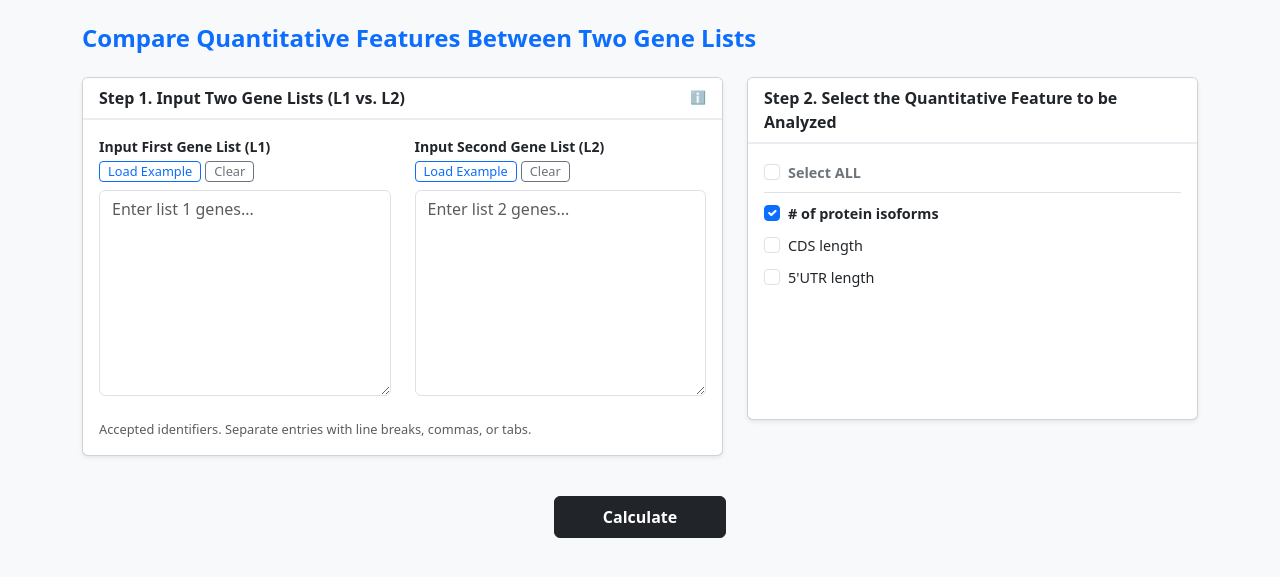
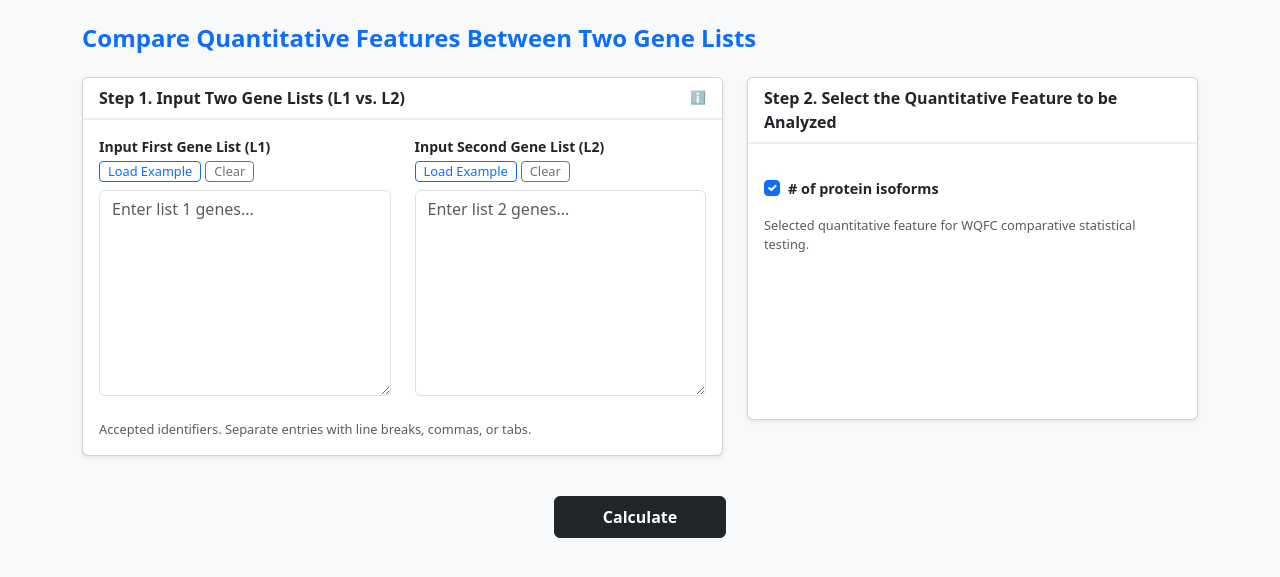
Before and after one commit to Chen-wunyi/CSBP, a Django app: page /calculate/ in a window 1280 px wide. Shown: the part 56-633 px from the top of the page. Run offline with Django 5.2, Linux system fonts and the light colour scheme.

Commit message:
fix: update calculate html and requirements

```diff
--- a/hw1/templates/hw1/calculate.html
+++ b/hw1/templates/hw1/calculate.html
@@ -38,7 +38,7 @@
         <form method="POST" id="calculateForm">
             {% csrf_token %}
             <div class="row">
-                <!-- Step 1: 第一組與第二組基因列表輸入框 -->
+                <!-- Step 1: 兩組基因清單輸入 -->
                 <div class="col-md-7">
                     <div class="card shadow-sm mb-4">
                         <div class="card-header d-flex justify-content-between align-items-center">
@@ -78,37 +78,21 @@
                     </div>
                 </div>
 
-                <!-- Step 2: 選擇定量特徵 (參考 WQFC 介面) -->
+                <!-- Step 2: 選擇定量特徵 (僅保留 # of protein isoforms) -->
                 <div class="col-md-5">
                     <div class="card shadow-sm mb-4">
                         <div class="card-header">
                             Step 2. Select the Quantitative Feature to be Analyzed
                         </div>
                         <div class="card-body" style="min-height: 275px;">
-                            <div class="form-check mb-2 border-bottom pb-2">
-                                <input class="form-check-input" type="checkbox" id="selectAllFeatures">
-                                <label class="form-check-label fw-bold text-secondary" for="selectAllFeatures" style="font-size: 0.9rem;">
-                                    Select ALL
-                                </label>
-                            </div>
-                            <div class="form-check mt-2">
-                                <input class="form-check-input feature-checkbox" type="checkbox" name="features" value="rna_isoform" id="rnaIsoform" checked>
+                            <div class="form-check mt-3">
+                                <input class="form-check-input" type="checkbox" name="features" value="rna_isoform" id="rnaIsoform" checked onclick="return false;">
                                 <label class="form-check-label fw-semibold" for="rnaIsoform" style="font-size: 0.9rem;">
                                     # of protein isoforms
                                 </label>
                             </div>
-                            <!-- 預留未來擴充其他特徵選項 -->
-                            <div class="form-check mt-2">
-                                <input class="form-check-input feature-checkbox" type="checkbox" name="features" value="cds_length" id="cdsLength">
-                                <label class="form-check-label" for="cdsLength" style="font-size: 0.9rem;">
-                                    CDS length
-                                </label>
-                            </div>
-                            <div class="form-check mt-2">
-                                <input class="form-check-input feature-checkbox" type="checkbox" name="features" value="utr5_length" id="utr5Length">
-                                <label class="form-check-label" for="utr5Length" style="font-size: 0.9rem;">
-                                    5'UTR length
-                                </label>
+                            <div class="form-text mt-3 text-muted" style="font-size: 0.8rem;">
+                                Selected quantitative feature for WQFC comparative statistical testing.
                             </div>
                         </div>
                     </div>
@@ -195,9 +179,8 @@
 
     <!-- JavaScript 互動與按鈕功能 -->
     <script>
-        // List 1 範例按鈕事件 (對應參考解答之 CSR-1 High Targets 範例)[cite: 4]
+        // List 1 範例按鈕事件 (帶入正確的 CSR-1 High Targets 範例清單)
         document.getElementById('loadExample1Btn').addEventListener('click', function() {
-            document.getElementById('gene_input_15').value = ""; // 保險清空
             document.getElementById('gene_input_1').value = "WBGene00002228\nWBGene00017896\nWBGene00001601\nWBGene00002036\nWBGene00000549\nWBGene00002219\nWBGene00020464\nWBGene00013106";
         });
         document.getElementById('clear1Btn').addEventListener('click', function() {
@@ -205,33 +188,13 @@
             document.getElementById('gene_input_1').focus();
         });
 
-        // List 2 範例按鈕事件 (對應參考解答之 CSR-1 Low Targets 範例)[cite: 4]
+        // List 2 範例按鈕事件 (帶入正確的 CSR-1 Low Targets 範例清單)
         document.getElementById('loadExample2Btn').addEventListener('click', function() {
             document.getElementById('gene_input_2').value = "WBGene00009701\nWBGene00017799\nWBGene00004446\nWBGene00009987\nWBGene00007488\nWBGene00002068\nWBGene00000144\nWBGene00006751";
         });
         document.getElementById('clear2Btn').addEventListener('click', function() {
             document.getElementById('gene_input_2').value = "";
             document.getElementById('gene_input_2').focus();
-        });
-
-        // Step 2 全選功能連動
-        const selectAllCheckbox = document.getElementById('selectAllFeatures');
-        const featureCheckboxes = document.querySelectorAll('.feature-checkbox');
-
-        selectAllCheckbox.addEventListener('change', function() {
-            featureCheckboxes.forEach(cb => {
-                cb.checked = selectAllCheckbox.checked;
-            });
-        });
-
-        featureCheckboxes.forEach(cb => {
-            cb.addEventListener('change', function() {
-                if (!cb.checked) {
-                    selectAllCheckbox.checked = false;
-                } else if (Array.from(featureCheckboxes).every(i => i.checked)) {
-                    selectAllCheckbox.checked = true;
-                }
-            });
         });
 
         // 頁面載入後檢查是否有錯誤並顯示 Modal
```
